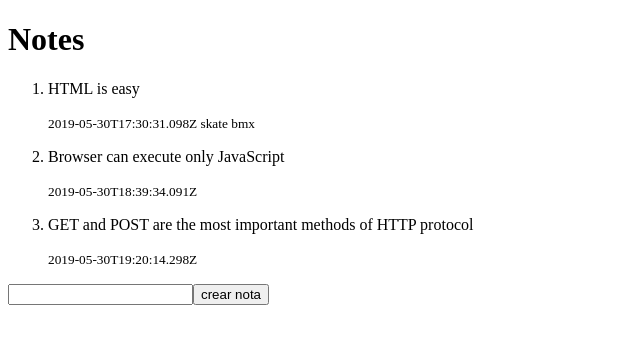
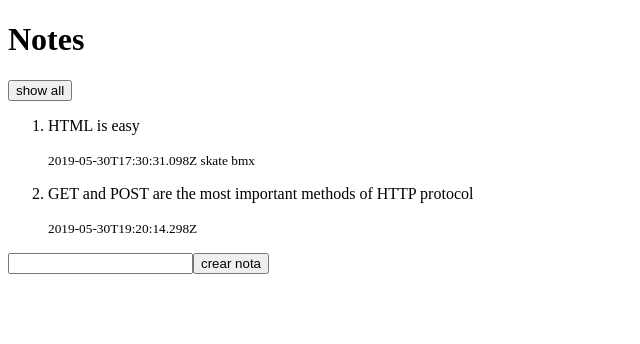
Before and after one commit to volta2016/notes-app-full-stack-bootcamp04, a React (Create React App) app: page / in a window 1280 px wide. Shown: the top 344 px of the page, without its empty margins (0-640 px from the left). Built offline with nearby package versions, Linux system fonts and the light colour scheme.

Commit message:
handleSubmit

```diff
--- a/src/App.js
+++ b/src/App.js
@@ -8,14 +8,14 @@
 export default function App(props) {
   const [notes, setNotes] = useState(props.notes);
   const [newNote, setNewNote] = useState("");
+  const [showAll, setShowAll] = useState("");
 
   const handleChange = (event) => {
     setNewNote(event.target.value);
   };
 
-  const handleClick = (event) => {
+  const handleSubmit = (event) => {
     event.preventDefault()
-    console.log("crear nota");
     const noteToAddToState = {
       id: notes.length + 1,
       content: newNote,
@@ -27,20 +27,29 @@
     setNewNote("");
   };
 
+  const handleShowAll = () => {
+    setShowAll(() => !showAll)
+  }
 
   return (
     <div>
       <h1>Notes</h1>
+      <button onClick={handleShowAll}>{showAll ? "show only important" : "show all"}</button>
       <ol>
-        {notes.map((note) => (
+        {notes
+        .filter(note => {
+          if (showAll === true) return true;
+          return note.important === true;
+        })
+        .map((note) => (
           <Note key={note.id} {...note} />
         ))}
       </ol>
 
-      <div>
+      <form onSubmit={handleSubmit}>
         <input type="text" onChange={handleChange} value={newNote} />
-        <button onClick={handleClick}>crear nota</button>
-      </div>
+        <button>crear nota</button>
+      </form>
     </div>
   );
 };
```
